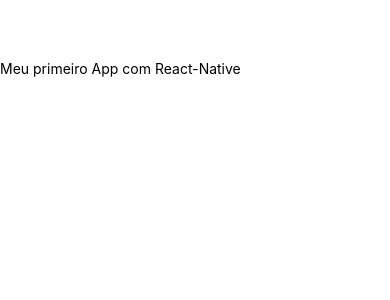
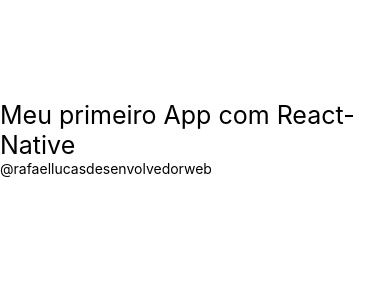
Before and after one commit to projetoweb2/MyAPP, a React Native app: screen / in a window 390 px wide. Shown: the top 300 px of the page. Built offline with nearby package versions, Linux system fonts and the light colour scheme.

Commit message:
testando o styleseet

```diff
--- a/App.js
+++ b/App.js
@@ -1,11 +1,18 @@
 import React from 'react';
-import { View, Text } from 'react-native';
+import { View, Text, StyleSheet } from 'react-native';
 
 export default function App(){
   return(
-    <View style={ {marginTop: 60 }}>
-      <Text>Meu primeiro App com React-Native</Text>
+    <View style={styles.container}>
+      <Text style={{ fontSize: 25 }}>Meu primeiro App com React-Native</Text>
+      <Text>@rafaellucasdesenvolvedorweb</Text>
     </View>
 
   )
 }
+
+const styles = StyleSheet.create({
+  container:{
+    marginTop: 100
+  }
+})
```
